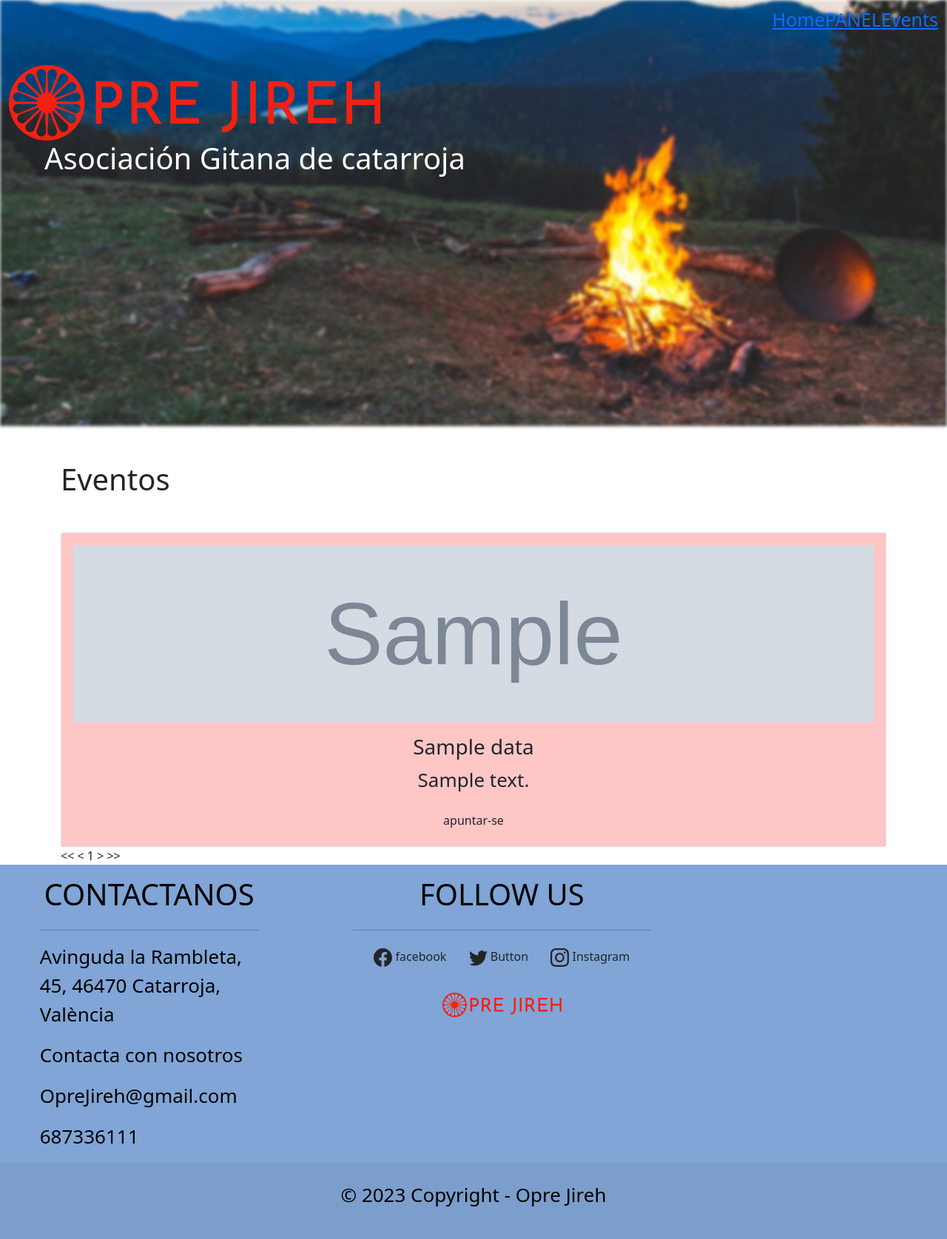
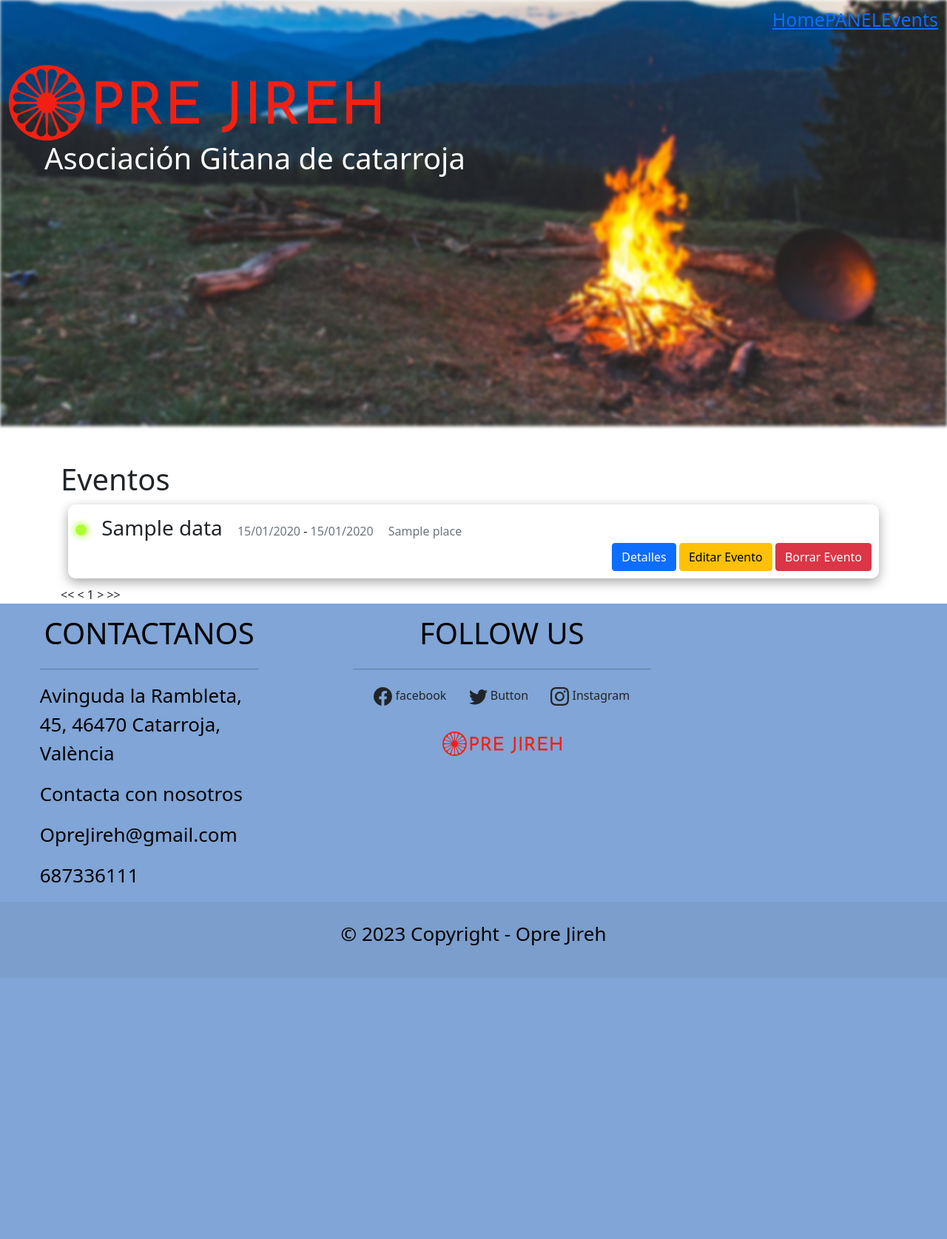
Before and after one commit to raulsales9/PI-APG, a Symfony app: template symf_opre_jireh/templates/AdminEvents.html.twig in a window 1280 px wide. Shown: the whole page at 74% size. After the commit the page ends 1278 px from the top, so only its background shows below. Run offline with Twig, Linux system fonts and the light colour scheme; the template is opened without the code that fills it: most values are stand-ins (such as "Sample title", 1, 10 or a date in 2020); grey boxes marked "Sample" are stand-in pictures; some libraries are stand-ins or nearby versions; grey boxes are pictures that could not be loaded.

Commit message:
src: event list design

```diff
--- a/symf_opre_jireh/public/css/estilos.css
+++ b/symf_opre_jireh/public/css/estilos.css
@@ -143,20 +143,3 @@ footer{
     height: 300px;
     filter: blur(2px);
 }
-
-/* eventos */
-
-.card-body img{
-    width: 100%;
-    height: 15em;
-    object-fit: cover;
-    object-position: center;
-}
-
-
-.card-body{
-    display: flex;
-    flex-direction: column;
-    justify-content: space-between;
-    background-color: rgba(255, 127, 127, 0.445);
-}
--- /dev/null
+++ b/symf_opre_jireh/public/css/eventos.css
@@ -0,0 +1,34 @@
+.eventList {
+    box-shadow: rgba(0, 0, 0, 0.35) 0px 5px 15px;
+    padding: 10px;
+    border-radius: 10px;
+    margin: 10px;
+
+}
+
+.greenDot{
+    display: inline-block;
+    width: 15px;
+    height: 15px;
+    border-radius: 50%;
+    background-color: greenyellow;
+    box-shadow: 0 0 5px 5px rgba(173, 255, 47, 0.35);
+}
+
+.yellowDot{
+    display: inline-block;
+    width: 15px;
+    height: 15px;
+    border-radius: 50%;
+    background-color: yellow;
+    box-shadow: 0 0 5px 5px rgb(255, 255, 0, 0.35);
+}
+
+.redDot{
+    display: inline-block;
+    width: 15px;
+    height: 15px;
+    border-radius: 50%;
+    background-color: red;
+    box-shadow: 0 0 5px 5px rgb(255, 0, 0,  0.25);
+}
--- a/symf_opre_jireh/templates/AdminEvents.html.twig
+++ b/symf_opre_jireh/templates/AdminEvents.html.twig
@@ -12,14 +12,17 @@
 			{# List de resultados paginado #}
 			{% for task in data %}
 				{% if loop.index >= lowerLimit and loop.index <= upperLimit %}
-					<div class="card text-center mt-5" id="opacity">
-						<div class="card-body">
-							<img src={{task.getImagen()}}>
-							<h3 class="card-title mt-3">{{task.getName()}}</h3>
-							<p class="card-text">{{task.getDescription()}}</p>
-							<a href="comprar.html" class="btn" id="boto">apuntar-se</a>
-						</div>
+					<article class="eventList ">
+					<div class="greenDot me-3"></div> <span class="fs-3 me-3">{{ task.getName() }}</span>
+					<span class="text-muted">{{ task.getStartDate()|date('d/m/Y') }}</span> -
+					<span class="text-muted me-3">{{ task.getEndDate()|date('d/m/Y') }}</span>
+					<span class="text-muted me-3">{{ task.getPlace() }}</span>
+					<div class="text-end">
+					<a class="btn btn-primary" href="">Detalles</a>
+					<a class="btn btn-warning" href="">Editar Evento</a>
+					<a class="btn btn-danger" href="">Borrar Evento</a>
 					</div>
+					</article>
 
 
 
--- a/symf_opre_jireh/templates/base.html.twig
+++ b/symf_opre_jireh/templates/base.html.twig
@@ -4,6 +4,10 @@
         <meta charset="UTF-8">
         <title>Opre Jireh</title>
         <link rel="stylesheet" href="/css/estilos.css">
+        <link rel="stylesheet" href="/css/eventos.css">
+        <link
+        href="http://cdnjs.cloudflare.com/ajax/libs/font-awesome/4.3.0/css/font-awesome.css"
+        rel="stylesheet"  type='text/css'>
          <link href="https://cdn.jsdelivr.net/npm/bootstrap@5.0.0/dist/css/bootstrap.min.css" rel="stylesheet" integrity="sha384-wEmeIV1mKuiNpC+IOBjI7aAzPcEZeedi5yW5f2yOq55WWLwNGmvvx4Um1vskeMj0" crossorigin="anonymous">
     </head>
     <body>
```
